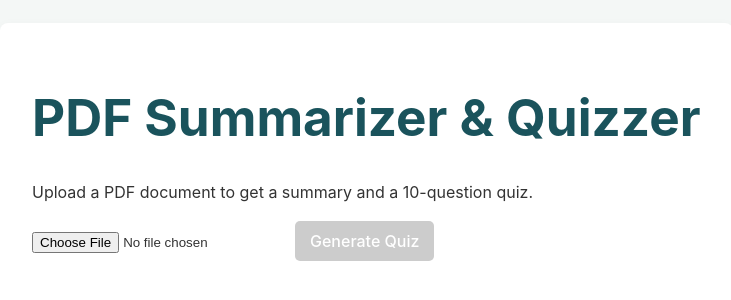
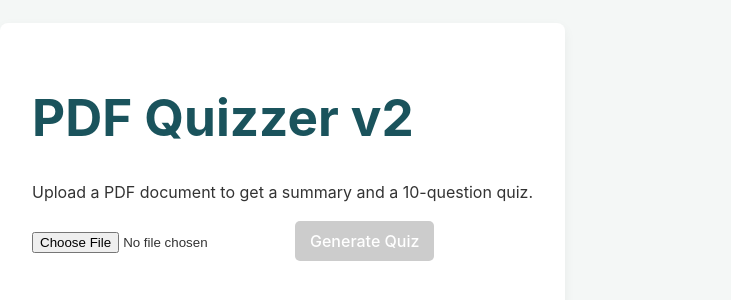
Before and after one commit to PiyushAgrawal626/AWS_spt, a React app in the folder frontend/: page / in a window 1280 px wide. Shown: the part 252-552 px from the top of the page, without its empty margins (20-751 px from the left). Built offline with nearby package versions, Linux system fonts and the light colour scheme; the HTML template or start-up script is replaced by a standard one.

Commit message:
TEST: Deploying with v2 title

```diff
--- a/frontend/src/App.jsx
+++ b/frontend/src/App.jsx
@@ -84,7 +84,7 @@ function App() {
 
   return (
     <div className="app-container">
-      <h1>PDF Summarizer & Quizzer</h1>
+      <h1>PDF Quizzer v2</h1>
 
       {/* VIEW 1: UPLOAD PAGE */}
       {appState === 'upload' && (
```
